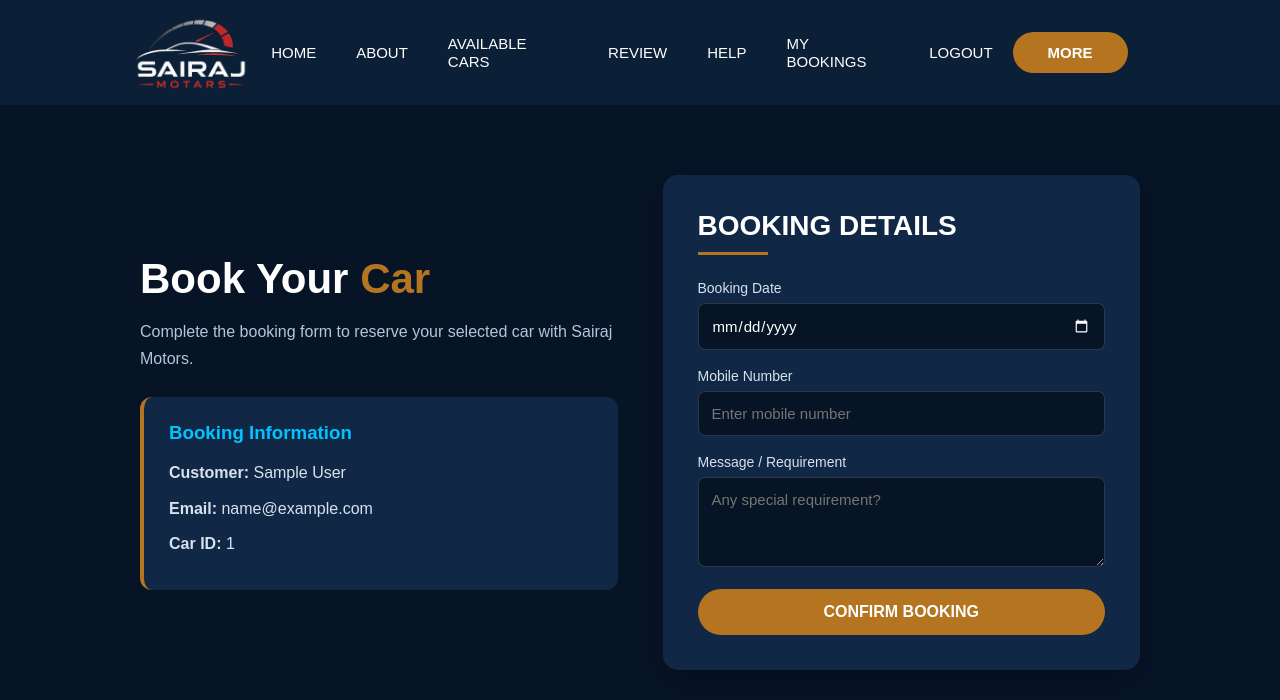
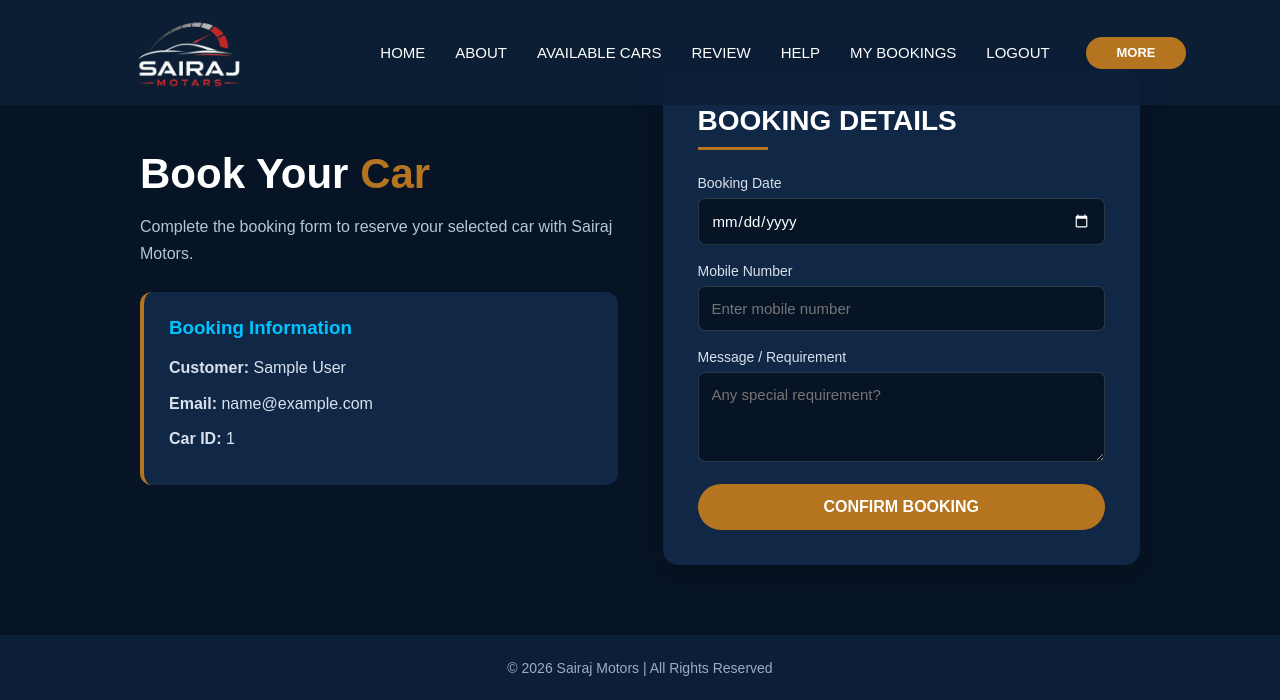
Before and after one commit to sangrampatole313-svg/car-selling-project, a Flask app: page /booking/1 in a window 1280 px wide. Shown: the top 700 px of the page. Run offline with Flask 3, Linux system fonts and the light colour scheme; the visitor is signed in with stand-in values (Sample User, id 1).

Commit message:
Update booking.html

```diff
--- a/templates/booking.html
+++ b/templates/booking.html
@@ -25,91 +25,138 @@
             color: white;
         }
 
-
-        /* NAVIGATION */
+        /* ================================
+   NAVIGATION BAR
+================================ */
 
 nav {
-            background: #0b1f36;
+    position: absolute;
+    top: 0;
+    left: 0;
+    width: 100%;
+    min-height: 105px;
 
-            padding: 15px 8%;
+    display: grid;
+    grid-template-columns: 270px 1fr 130px;
+    column-gap: 5px;
+    align-items: center;
 
-            display: flex;
+    column-gap: 30px;
 
-            justify-content: space-between;
+    padding: 10px 5%;
 
-            align-items: center;
+    background: rgba(11, 31, 54, 0.92);
+
+    z-index:10;
 }
 
 
-        .logo {
-            width: 120px;
-            margin-left: 30px;
+/* ================================
+   LOGO
+================================ */
+
+nav .logo {
+    display: flex;
+    align-items: center;
+    margin-left:70px;
+    justify-content: flex-start;
+
+    width: 100px;
+    height: 20px;
+
+    text-decoration: none;
 }
 
+nav .logo img {
+    width: 430px;
+    height: auto;
 
-        .logo img {
-            width: 100%;
+    max-height: 70px;
+
+    object-fit: contain;
     display: block;
 }
 
 
+/* ================================
+   NAVIGATION LINKS
+================================ */
+
 nav ul {
+    list-style: none;
+
     display: flex;
     align-items: center;
-            list-style: none;
+    justify-content: center;
+
+    gap: 30px;
+
+    margin-left:10px;
+    padding: 0;
+
+    white-space: nowrap;
+}
+
+nav ul li {
+    display: flex;
+    align-items: center;
+}
+
+nav ul li a {
+    color: white;
+
+    text-decoration: none;
+
+    font-size: 15px;
+    font-weight: 330;
+
+    text-transform: uppercase;
+
+    transition: all 0.3s ease;
+
+    padding: 20px 0;
+}
+
+nav ul li a:hover {
+    color: #00c3ff;
+    transform: translateY(-2px);
 }
 
 
-        nav ul li {
-            margin: 0 20px;
-        }
-
-
-        nav ul li a {
-            font-size: 15px;
-            color: #fff;
-            text-decoration: none;
-            text-transform: uppercase;
-            transition: 0.3s;
-        }
-
-
-        nav ul li a:hover {
-            color: #b5741f;
-
-            border-bottom: 2px solid #b5741f;
-
-            font-weight: 600;
-        }
-
+/* ================================
+   MORE BUTTON
+================================ */
 
 nav button {
+    width: 100px;
+    height: 32px;
+
     border: none;
 
-            padding: 12px 35px;
+    padding: 0;
 
     background: #b5741f;
+    color: white;
 
-            font-size: 15px;
+    font-size: 13px;
 
     text-transform: uppercase;
 
-            color: #fff;
-
     font-weight: 600;
 
-            border-radius: 2rem;
-
-            margin-right: 50px;
+    border-radius: 30px;
 
     cursor: pointer;
 
-            transition: 0.3s;
+    transition: all 0.3s ease;
 }
 
+nav button:hover {
+    background: #d18a25;
 
-        nav button:hover {
-            transform: scale(0.9);
+    transform: translateY(-2px);
+
+    box-shadow: 0 5px 15px rgba(181, 116, 31, 0.4);
 }
 
 
@@ -375,12 +422,51 @@
             }
 
         }
+            .flash-message {
+    padding: 10px;
+    margin-bottom: 15px;
+    border-radius: 7px;
+    font-size: 14px;
+    font-weight: bold;
+}
+
+.flash-message.success {
+    background: #198754;
+    color: white;
+}
+
+.flash-message.danger {
+    background: #dc3545;
+    color: white;
+}
+
+.flash-message.warning {
+    background: #b5741f;
+    color: white;
+}
     </style>
 
 </head>
 
 
 <body>
+
+   <div>{% with messages = get_flashed_messages(with_categories=true) %}
+
+    {% if messages %}
+
+        {% for category, message in messages %}
+
+            <div class="flash-message {{ category }}">
+                {{ message }}
+            </div>
+
+        {% endfor %}
+
+    {% endif %}
+
+{% endwith %}</div>
+
     <nav>
 
     <!-- LOGO -->
```
Lines whose indentation alone changed are shown as unchanged.
